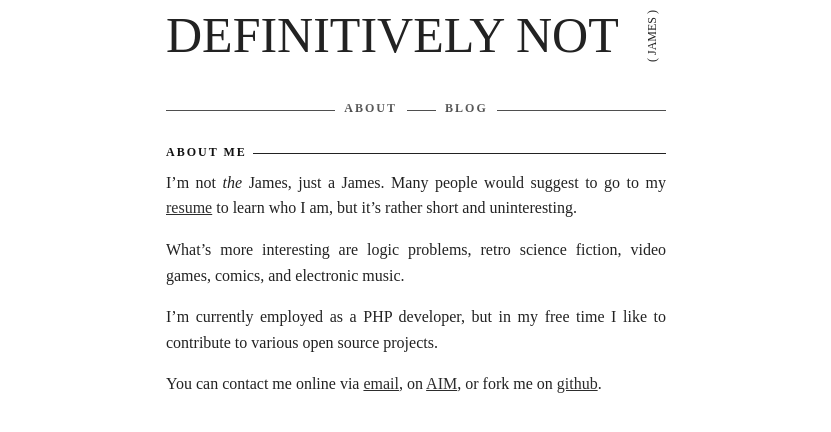
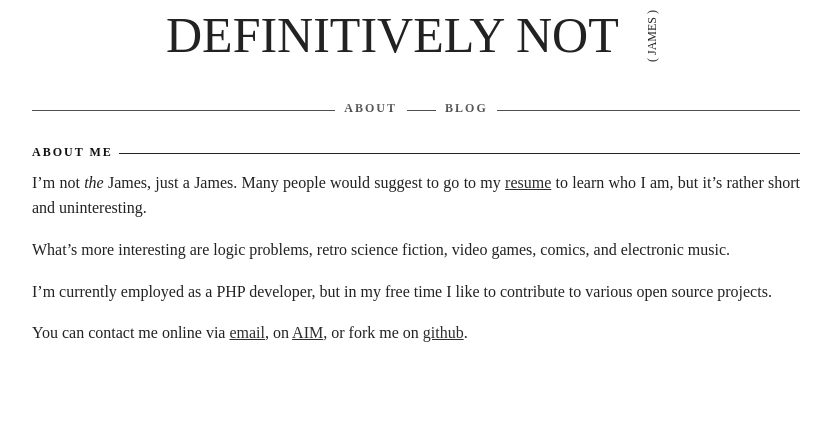
Before and after one commit to imnotjames/imnotjames.github.io, a Jekyll site: the page built from index.markdown, in a window 1280 px wide. Shown: the top 432 px of the page, without its empty margins (224-1055 px from the left). Built offline with Jekyll 4.4.1, drawn with Linux system fonts in a browser that asks for light colours; some web fonts are replaced; Markdown is read by kramdown in place of the engine named in the settings.

Commit message:
widen page width a bit to 48em instead of 600ish pixels

```diff
--- a/css/main.css
+++ b/css/main.css
@@ -19,7 +19,7 @@ body {
   font-family: "Prociono";
   text-align: center;
   font-size: 12pt;
-  max-width: 500px;
+  max-width: 48em;
   margin: 100px auto 20px;
   padding: 0 1em;
   position: relative;
--- a/css/main.less
+++ b/css/main.less
@@ -26,7 +26,7 @@ body {
 	font-family: @font-family;
 	text-align: center;
 	font-size: 12pt;
-	max-width: 500px;
+	max-width: 48em;
 	margin: 100px auto 20px;
 	padding: 0 1em;
 	position: relative;
```
